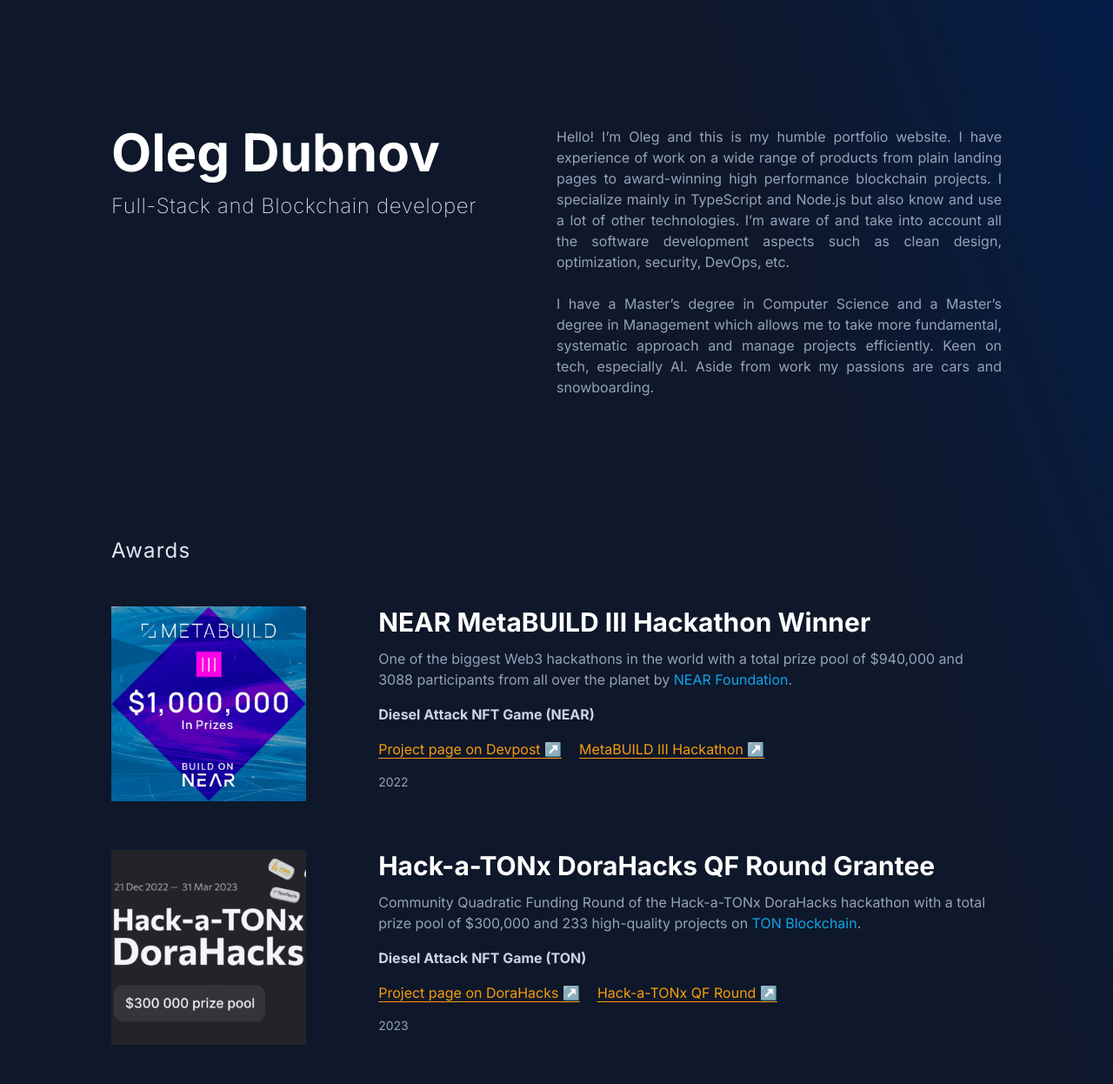
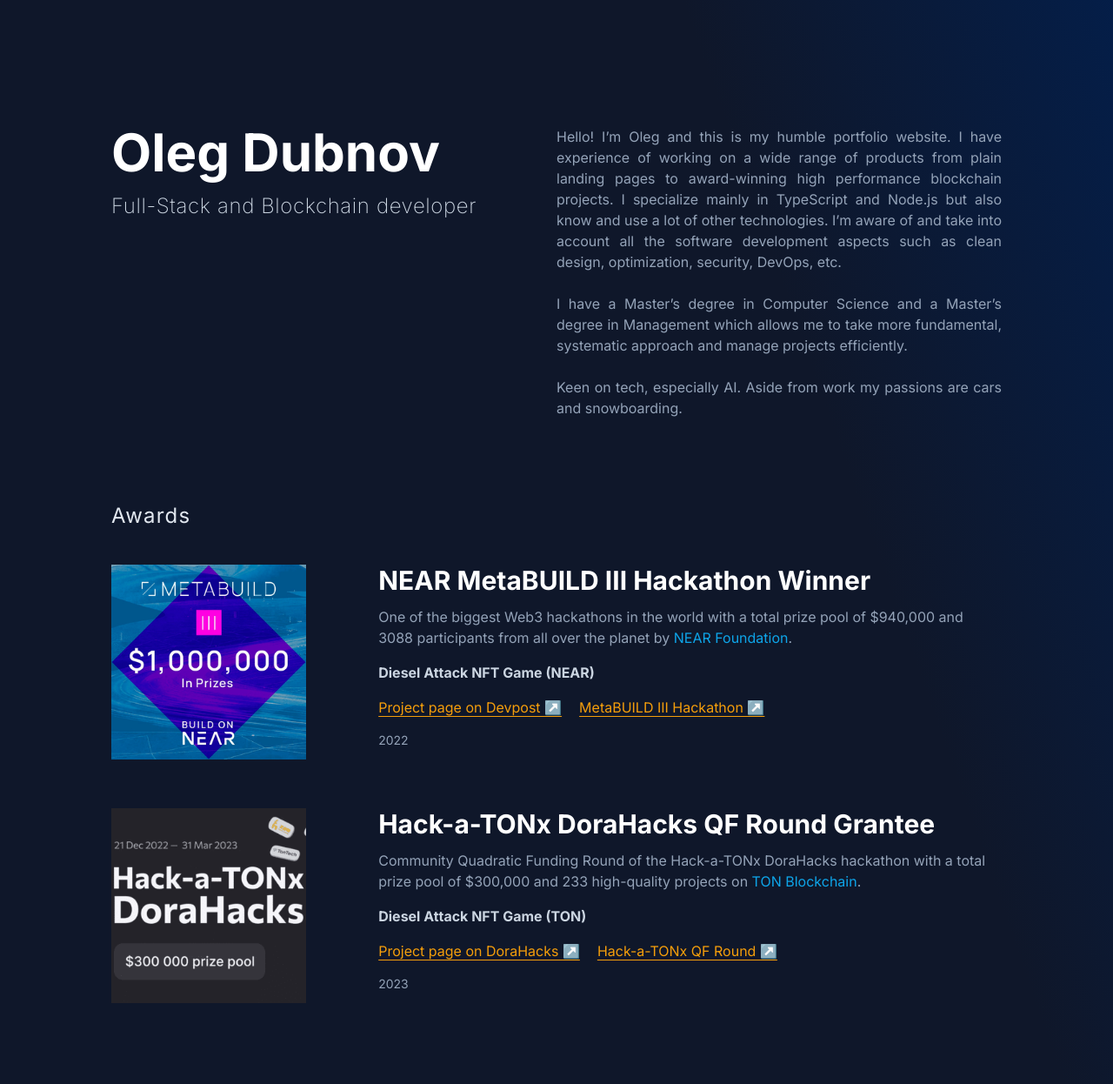
Before and after one commit to ceo777/developer-portfolio-website, a website: page index.html in a window 1280 px wide. Shown: the part 47-1293 px from the top of the page at 87% size. Drawn offline with nearby package versions, Linux system fonts and the light colour scheme; files that its build step writes are made by us from their sources.

Commit message:
Minor structure improvements

```diff
--- a/index.html
+++ b/index.html
@@ -54,11 +54,11 @@
             <!-- Hero section -->
             <section id="about" class="md:block">
                 <!-- Flex block -->
-                <div class="flex flex-col md:flex-row mt-24 md:mt-32">
+                <div class="flex flex-col md:flex-row mt-24 mb-2 md:mt-32 md:mb-4">
                     <!-- Starting block -->
                     <div class="flex flex-col md:w-1/2 items-start text-left space-y-4">
                         <!-- Name -->
-                        <h1 class="text-5xl lg:text-6xl text-white font-bold ">Oleg Dubnov</h1>
+                        <h1 class="text-5xl lg:text-6xl text-white font-bold">Oleg Dubnov</h1>
                         <!-- Role -->
                         <span class="text-xl lg:text-2xl text-slate-300 tracking-wide md:tracking-normal lg:tracking-wide font-extralight">Full-Stack and Blockchain developer</span>
                     </div>
@@ -66,16 +66,17 @@
                     <div class="flex flex-col md:w-1/2 items-start text-justify mt-20 md:m-0">
                         <!-- About -->
                         <div>
-                            <p class="text-base md:text-sm lg:text-base">Hello! I’m Oleg and this is my humble portfolio website. I have experience of work on a wide range of products from plain landing pages to award-winning high performance blockchain projects. I specialize mainly in TypeScript and Node.js but also know and use a lot of other technologies. I’m aware of and take into account all the software development aspects such as clean design, optimization, security, DevOps, etc.<br><br>I have a Master’s degree in Computer Science and a Master’s degree in Management which allows me to take more fundamental, systematic approach and manage projects efficiently. Keen on tech, especially AI. Aside from work my passions are cars and snowboarding.</p>
+                            <p class="text-base md:text-sm lg:text-base">Hello! I’m Oleg and this is my humble portfolio website. I have experience of working on a wide range of products from plain landing pages to award-winning high performance blockchain projects. I specialize mainly in TypeScript and Node.js but also know and use a lot of other technologies. I’m aware of and take into account all the software development aspects such as clean design, optimization, security, DevOps, etc.<br><br>I have a Master’s degree in Computer Science and a Master’s degree in Management which allows me to take more fundamental, systematic approach and manage projects efficiently.<br><br>Keen on tech, especially AI. Aside from work my passions are cars and snowboarding.</p>
                         </div>
                     </div>
                 </div>
             </section>
             <!-- Awards -->
             <section id="awards" class="md:block">
-                <h2 class="text-2xl text-slate-200 tracking-wider mt-32 md:mt-40">Awards</h2>
+                <h2 class="text-2xl text-slate-200 tracking-wider mt-20 pt-4">Awards</h2>
                 <!-- NEAR MetaBUILD III Hackathon -->
-                <div class="flex flex-col md:flex-row items-center md:items-start justify-between mt-12">
+                <section id="metabuild-winner">
+                    <div class="flex flex-col md:flex-row items-center md:items-start justify-between pt-10 pb-4">
                         <!-- Image -->
                         <div class="md:w-[30%]">
                             <img srcset="img/metabuild-3-hackathon_600x300.png, img/metabuild-3-hackathon_600x300@2x.png 2x" src="img/metabuild-3-hackathon_600x300.png" alt="NEAR MetaBUILD III Hackathon" class="w-full block md:hidden" aria-hidden="true">
@@ -95,8 +96,10 @@
                             </div>
                         </div>
                     </div>
+                </section>
                 <!-- Hack-a-TONx DoraHacks QF Round -->
-                <div class="flex flex-col md:flex-row items-center md:items-start justify-between mt-14">
+                <section id="hack-a-tonx-grantee">
+                    <div class="flex flex-col md:flex-row items-center md:items-start justify-between pt-10 pb-4">
                         <!-- Image -->
                         <div class="md:w-[30%]">
                             <img srcset="img/hack-a-tonx-hackathon_600x300.png, img/hack-a-tonx-hackathon_600x300@2x.png 2x" src="img/hack-a-tonx-hackathon_600x300.png" alt="Hack-a-TONx DoraHacks Hackathon" class="w-full block md:hidden" aria-hidden="true">
@@ -116,6 +119,7 @@
                             </div>
                         </div>
                     </div>
+                </section>
             </section>
             <!-- Projects -->
             <section id="projects" class="md:block">
@@ -229,15 +233,15 @@
                 </section>
                 <!-- Frontend projects -->
                 <section id="frontend-projects">
-                    <h3 class="hidden text-lg tracking-wide mt-14">Frontend</h3>
+                    <h3 class="hidden text-lg tracking-wide mt-6 pt-4">Frontend</h3>
                 </section>
                 <!-- iOS projects -->
                 <section id="ios-projects">
-                    <h3 class="hidden text-lg tracking-wide mt-14">iOS</h3>
+                    <h3 class="hidden text-lg tracking-wide mt-6 pt-4">iOS</h3>
                 </section>
                 <!-- Design projects -->
                 <section id="design-projects">
-                    <h3 class="text-lg tracking-wide mt-14">Design</h3>
+                    <h3 class="text-lg tracking-wide mt-6 pt-4">Design</h3>
                     <!-- Domain Names Mini-Marketplace -->
                     <section id="domain-names-marketplace">
                         <div class="flex flex-col md:flex-row items-center md:items-start justify-between pt-10 pb-4">
@@ -336,7 +340,7 @@
             </section>
             <!-- Contacts -->
             <section id="contacts" class="md:block">
-                <h2 class="text-2xl text-slate-200 tracking-wider mt-24">Contacts</h2>
+                <h2 class="text-2xl text-slate-200 tracking-wider mt-20 pt-4">Contacts</h2>
                 <!-- Flex block -->
             </section>
         </div>
--- a/package.json
+++ b/package.json
@@ -1,6 +1,6 @@
 {
   "name": "developer-portfolio-website",
-  "version": "0.4.0",
+  "version": "0.4.1",
   "author": "Oleg Dubnov",
   "license": "",
   "scripts": {
```
Lines whose indentation alone changed are shown as unchanged.
